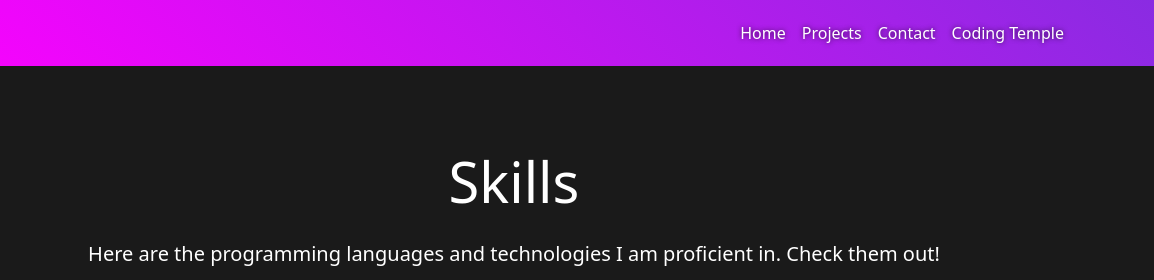
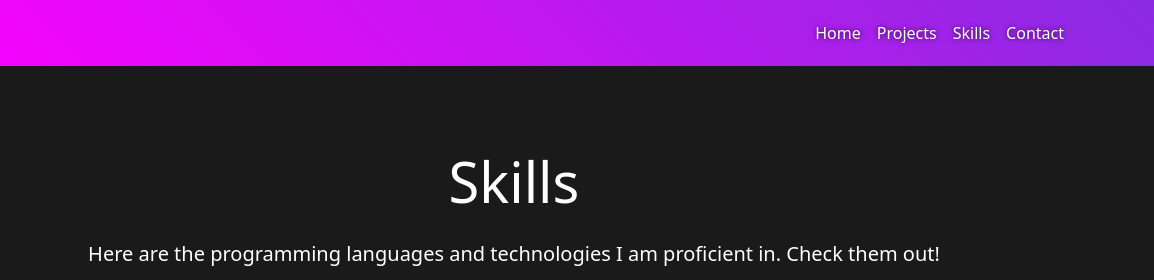
Before and after one commit to adriangershfeld/module-five-project, a plain HTML site: page skills.html in a window 1280 px wide. Shown: the top 280 px of the page, 126-1280 px from the left. Drawn offline with nearby package versions, Linux system fonts and the light colour scheme.

Commit message:
Update skills.html
removed "Coding Temple" link from navbar, added redundant skills link

```diff
--- a/skills.html
+++ b/skills.html
@@ -23,8 +23,8 @@
         <ul class="navbar-nav ms-auto">
           <li class="nav-item"><a class="nav-link" href="index.html">Home</a></li>
           <li class="nav-item"><a class="nav-link" href="projects.html">Projects</a></li>
+          <li class="nav-item"><a class="nav-link" href="skills.html">Skills</a></li>
           <li class="nav-item"><a class="nav-link" href="contact.html">Contact</a></li>
-          <li class="nav-item"><a class="nav-link" href="https://www.codingtemple.com/" target="_blank">Coding Temple</a></li>
         </ul>
       </div>
     </div>
@@ -71,7 +71,6 @@
     </div>
   </section>
 
-
   <footer class="text-center py-3">
     <p>&copy; 2025 Adrian Gershfeld</p>
   </footer>
```
